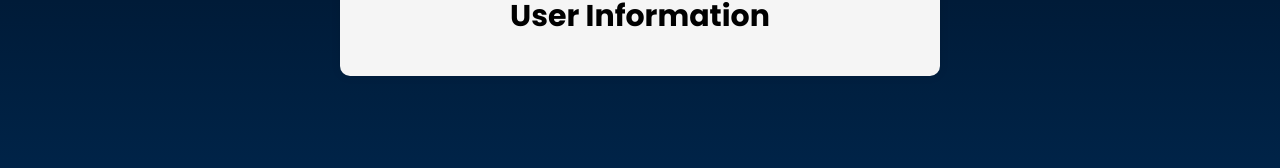
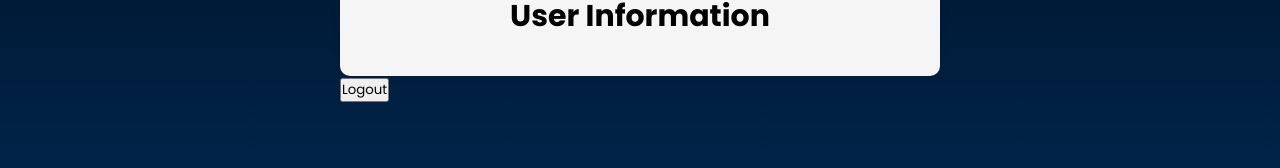
Before and after one commit to samayochita/VeryGratefulPlate, a React (Create React App) app in the folder frontendUpdated/: page /delivery-person-dashboard in a window 1280 px wide. Shown: the part 324-492 px from the top of the page. Built offline with nearby package versions, Linux system fonts and the light colour scheme.

Commit message:
delivery person logout created

```diff
--- a/frontendUpdated/src/pages/DeliveryPerson/DeliveryPersonDashboard.js
+++ b/frontendUpdated/src/pages/DeliveryPerson/DeliveryPersonDashboard.js
@@ -1,7 +1,9 @@
 import React from "react";
-import { useLocation } from "react-router-dom";
+import { useLocation , useNavigate} from "react-router-dom";
 import styles from "./DeliveryPersonDashboard.module.css";
 import { Header } from "../../components/Header";
+import axios from "axios";
+import { BASE_URL } from "../../services/helper";
 
 export const DeliveryPersonDashboard = () => {
   // Retrieve the email from the route parameters
@@ -9,6 +11,19 @@ export const DeliveryPersonDashboard = () => {
 
   // Find the user data based on the email
   const userData = location.state?.userData;
+  const navigate = useNavigate();
+
+  const handleLogout = async () => {
+    try {
+      // Call backend logout endpoint
+      await axios.post(`${BASE_URL}/api/deliveryperson/logout`);
+      // Redirect to the homepage
+      navigate("/");
+    } catch (error) {
+      console.error('Error logging out:', error);
+      // Handle logout error
+    }
+  };
 
   return (
     <div className={styles.container}>
@@ -39,6 +54,7 @@ export const DeliveryPersonDashboard = () => {
             </div>
           )}
         </div>
+        <button onClick={handleLogout}>Logout</button>
       </div>
       </div>
     </div>
```
